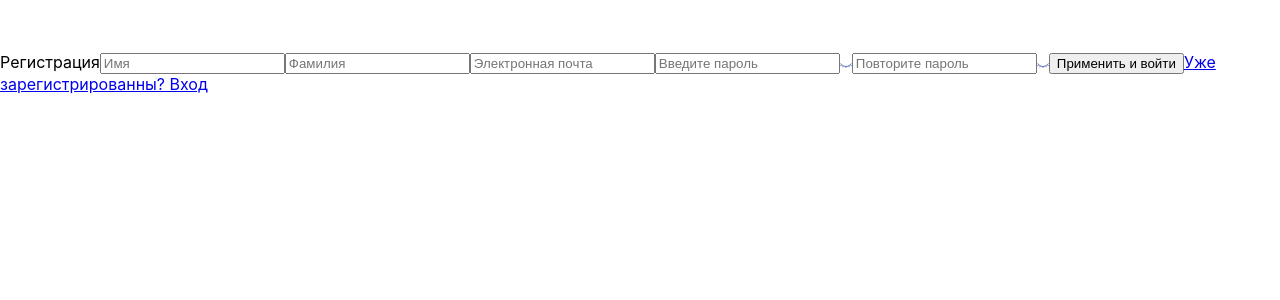
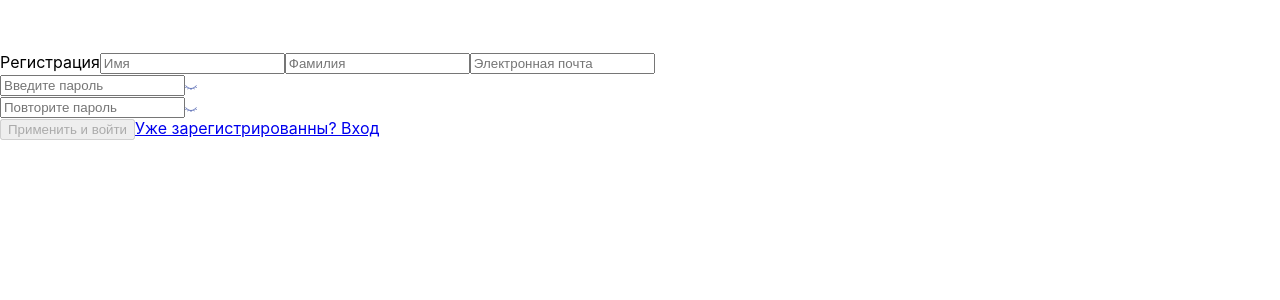
Before and after one commit to TenishevIlya/typescript-app, a React (Create React App) app: page /registration in a window 1280 px wide. Shown: the top 300 px of the page. Built offline with nearby package versions, Linux system fonts and the light colour scheme; what typestyle would draw is missing.

Commit message:
added simple validations for login and registration

```diff
--- a/src/App.tsx
+++ b/src/App.tsx
@@ -23,6 +23,8 @@ const client = new ApolloClient({
   }
 });
 
+localStorage.clear();
+
 // client.query({
 //   query: gql`
 //     query {
@@ -34,6 +36,8 @@ const client = new ApolloClient({
 //   `
 // });
 
+console.log(localStorage);
+
 interface IApp {}
 
 const App: React.FC<IApp> = () => {
@@ -42,13 +46,16 @@ const App: React.FC<IApp> = () => {
       <Provider store={store}>
         <BrowserRouter>
           <Switch>
+            {localStorage.length === 0 ? (
               <UnAuthorizedLayout>
                 <UnAuthorizedRoute path="/" />
                 <UnAuthorizedRoute path="/registration" />
               </UnAuthorizedLayout>
+            ) : (
               <AuthorizedLayout>
                 <AuthorizedRoute path="/profile" />
               </AuthorizedLayout>
+            )}
           </Switch>
         </BrowserRouter>
       </Provider>
--- a/src/components/ButtonComponent/Button.tsx
+++ b/src/components/ButtonComponent/Button.tsx
@@ -12,7 +12,11 @@ const Button: React.FC<IButton> = props => {
   const { commonStyles, bigBtn } = ButtonStyles;
   const btnStyles = classNames(commonStyles, bigBtn);
 
-  return <button className={btnStyles}>{props.title}</button>;
+  return (
+    <button disabled className={btnStyles}>
+      {props.title}
+    </button>
+  );
 };
 
 export default Button;
--- a/src/components/InputComponent/Input.style.ts
+++ b/src/components/InputComponent/Input.style.ts
@@ -1,7 +1,7 @@
 import { style } from "typestyle";
 
 const InputStyles = {
-  InputField: style({
+  InputFieldStyle: style({
     background: "#FFFFFF",
     border: "1px solid #D6DCE9",
     boxSizing: "border-box",
@@ -41,7 +41,7 @@ const InputStyles = {
   }),
   InputTextLabel: style({
     display: "block",
-    height: "55px"
+    height: "52px"
   })
 };
 
--- a/src/components/InputComponent/Input.tsx
+++ b/src/components/InputComponent/Input.tsx
@@ -16,72 +16,59 @@ import classNames from "classnames";
 
 const Input: React.FC<IInputProps> = props => {
   const [visibility, setVisibility] = useState(false);
-  const [value, setValue] = useState("");
 
   const {
-    InputField,
     InputPasswordLabel,
     InputErrorField,
     InputErrorMessage,
     InputTextLabel
   } = InputStyles;
 
-  const ErrorInputStyle = classNames(InputField, InputErrorField); // in order to have string values
-  const InputStyle = classNames(InputField); // in order to have string values
-
   const {
     input,
-    meta: { error, invalid }
+    meta: { error, invalid, touched },
+    className
   } = props;
 
-  const currentClass = invalid ? ErrorInputStyle : InputStyle;
+  const ErrorInputStyle = classNames(className, InputErrorField); // in order to have string values
+  const InputStyle = classNames(className); // in order to have string values
+
+  const currentClass = touched & invalid ? ErrorInputStyle : InputStyle;
 
   if (props.type === "password") {
-    if (visibility) {
-      return (
-        <label className={InputPasswordLabel}>
+    return (
+      <label className={InputTextLabel}>
+        <div className={InputPasswordLabel}>
           <input
-            type="text"
+            type={visibility ? "text" : "password"}
             placeholder={props.placeholder}
-            className={InputField}
             {...input}
+            className={`${currentClass}`}
           />
-          <img
-            src={VisibleEye}
+          <img // think about component
+            src={visibility ? VisibleEye : InVisibleEye}
             className={HideOrShowStyles}
             onClick={() => setVisibility(!visibility)}
           />
-        </label>
-      );
-    } else {
-      return (
-        <label className={InputPasswordLabel}>
-          <input
-            type="password"
-            placeholder={props.placeholder}
-            className={InputField}
-            {...input}
-          />
-          <img
-            src={InVisibleEye}
-            className={HideOrShowStyles}
-            onClick={() => setVisibility(!visibility)}
-          />
-        </label>
-      );
-    }
+        </div>
+        {touched & invalid ? (
+          <span className={InputErrorMessage}>{error}</span>
+        ) : null}
+      </label>
+    );
   }
 
   return (
     <label className={InputTextLabel}>
       <input
-        onChange={() => console.log(input.value)}
         type={props.type}
         placeholder={props.placeholder}
         {...input}
         className={`${currentClass}`}
       />
-      {invalid ? <span className={InputErrorMessage}>{error}</span> : null}
+      {touched & invalid ? (
+        <span className={InputErrorMessage}>{error}</span>
+      ) : null}
     </label>
   );
 };
@@ -93,7 +80,7 @@ interface IInputField extends Partial<WrappedFieldProps> {
 }
 
 const InputField: React.FC<IInputField & BaseFieldProps> = props => {
-  return <Field name="field" component={Input} {...props} />;
+  return <Field name={props.name} component={Input} {...props} />;
 };
 
 export default InputField;
--- a/src/containers/LogIn/LogIn.tsx
+++ b/src/containers/LogIn/LogIn.tsx
@@ -2,6 +2,7 @@ import React, { useState, Fragment } from "react";
 import { Dispatch } from "redux";
 import { MapStateToProps, MapDispatchToProps, connect } from "react-redux";
 import { reduxForm } from "redux-form";
+import classNames from "classnames";
 
 /* Components */
 import InputField from "../../components/InputComponent/Input";
@@ -20,25 +21,39 @@ import store from "../../store/index.store";
 import { CHANGE_INPUT, CLICK_BTN } from "../../store/actions/actions";
 
 /* Validators */
-import formLenght from "../../validators/validators";
+import { inputLength, isEmailCorrect } from "../../validators/validators";
 
+/* Apollo */
 import { withMutation } from "@apollo/react-hoc";
 import loginMutation from "../../mutations/loginMutation";
 
 const LogIn: React.FC<ILogInProps> = props => {
+  const { InputFieldStyle } = InputStyles;
+  const validateInputLength = inputLength(7);
+
+  //const [logIn, { data }] = withMutation(loginMutation);
+
+  console.log(store.getState().form);
+
   return (
-    <form>
+    <form
+      onSubmit={e => {
+        e.preventDefault();
+      }}
+    >
       <InputField
         name="loginField"
         placeholder="Электронная почта"
         type="text"
-        validate={[formLenght]}
+        className={InputFieldStyle}
+        validate={[isEmailCorrect]}
       />
       <InputField
         name="passwordField"
         placeholder="Пароль"
         type="password"
-        validate={[formLenght]}
+        className={InputFieldStyle}
+        validate={[validateInputLength]}
       />
       <Button title="Войти в систему" />
       <Link className={LinkStyles} to="/registration">
@@ -50,7 +65,6 @@ const LogIn: React.FC<ILogInProps> = props => {
 
 const connectedForm = reduxForm({
   form: "q"
-  //validate: formLength
 })(LogIn);
 
 const mapStateToProps = (state: any) => {
--- a/src/containers/Registrate/Registrate.tsx
+++ b/src/containers/Registrate/Registrate.tsx
@@ -2,7 +2,7 @@ import React from "react";
 import classNames from "classnames";
 
 /* Components */
-import Input from "../../components/InputComponent/Input";
+import InputField from "../../components/InputComponent/Input";
 import Button from "../../components/ButtonComponent/Button";
 import Header from "../../components/HeaderComponent/Header";
 import { Link } from "react-router-dom";
@@ -13,7 +13,7 @@ import LinkStyles from "../LogIn/LogIn.style";
 import HeaderStyles from "../../components/HeaderComponent/Header.style";
 
 /* Validators */
-import formLength from "../../validators/validators";
+import { inputLength, isEmailCorrect } from "../../validators/validators";
 
 /* Interfaces */
 import IRegistrateProps from "./Registrate.inteface";
@@ -21,31 +21,47 @@ import { reduxForm } from "redux-form";
 
 const Registrate: React.FC<IRegistrateProps> = props => {
   const { common, registrateHeader } = HeaderStyles;
+  const { InputFieldStyle } = InputStyles;
   const CurrentHeaderStyle = classNames(common, registrateHeader);
+  const validateInputLength = inputLength(7);
+
   return (
     <form>
       <Header title="Регистрация" className={CurrentHeaderStyle} />
-      <Input
+      <InputField
         name="firstNameInput"
         placeholder="Имя"
         type="text"
-        validate={[formLength]}
+        className={InputFieldStyle}
+        validate={[validateInputLength]}
       />
-      <Input name="secondNameInput" placeholder="Фамилия" type="text" />
-      <Input
+      <InputField
+        name="secondNameInput"
+        className={InputFieldStyle}
+        placeholder="Фамилия"
+        type="text"
+        validate={[validateInputLength]}
+      />
+      <InputField
+        className={InputFieldStyle}
         name="registrateEmail"
         placeholder="Электронная почта"
         type="text"
+        validate={[isEmailCorrect]}
       />
-      <Input
+      <InputField
+        className={InputFieldStyle}
         name="registratePassword"
         placeholder="Введите пароль"
         type="password"
+        validate={[validateInputLength]}
       />
-      <Input
+      <InputField
+        className={InputFieldStyle}
         name="registratePasswordAgain"
         placeholder="Повторите пароль"
         type="password"
+        validate={[validateInputLength]}
       />
       <Button title="Применить и войти" />
       <Link to="/" className={LinkStyles}>
--- a/src/containers/SidebarComponent/Sidebar.interface.ts
+++ b/src/containers/SidebarComponent/Sidebar.interface.ts
@@ -1,5 +1,5 @@
-interface ISidebarProps {
-  action?(): any;
+interface ISidebarState {
+  action?(): void;
 }
 
-export default ISidebarProps;
+export default ISidebarState;
--- a/src/containers/SidebarComponent/Sidebar.tsx
+++ b/src/containers/SidebarComponent/Sidebar.tsx
@@ -13,9 +13,9 @@ import ProfileLayoutStyles from "../../layouts/Profile/Profile.style";
 import MenuHeaderStyles from "../../components/MenuHeader/MenuHeader.style";
 
 /* Interfaces */
-import ISidebarProps from "../SidebarComponent/Sidebar.interface";
+import ISidebarState from "../SidebarComponent/Sidebar.interface";
 
-const Sidebar: React.FC<ISidebarProps> = props => {
+const Sidebar: React.FC<ISidebarState> = props => {
   const { common, unUsePart, menuPart } = SidebarStyles;
   const { headerSideMenuTitle, headerMenuTitle } = ProfileLayoutStyles;
   const { sidebarMenuHeader } = MenuHeaderStyles;
--- a/src/store/index.store.ts
+++ b/src/store/index.store.ts
@@ -1,11 +1,9 @@
 import { createStore } from "redux";
 import { combineReducers } from "redux";
-import { getReducer } from "./index.reducer";
 import { reducer as FormReaducer } from "redux-form";
 import { composeWithDevTools } from "redux-devtools-extension";
 
 const reducer = combineReducers({
-  //get: getReducer,
   form: FormReaducer
 });
 
--- a/src/validators/validators.ts
+++ b/src/validators/validators.ts
@@ -1,12 +1,25 @@
 const errors: any = {};
 
-const formLenght = (value: string) => {
-  if (value?.length < 5) {
-    errors.validFormLength = "Not enough field length";
-    return errors.validFormLength;
+export const isEmailCorrect = (value: string) => {
+  if (
+    value?.match(/^[0-9a-z-\.]+\@[0-9a-z-]{2,}\.[a-z]{2,}$/i) &&
+    value.length !== 0
+  ) {
+    return null;
   } else {
-    return null;
+    return "Неправильный формат электронной почты";
   }
 };
 
-export default formLenght;
+export const inputLength = (len: number) => (value: string) => {
+  return value?.length < len
+    ? `Поле должно содержать ${len} и более символов`
+    : null;
+  // if (value?.length < len) {
+  //   return `Поле должно содержать ${len} и более символов`;
+  // } else {
+  //   return null;
+  // }
+};
+
+//export default formLenght;
```
Also changed, not shown: src/mutations/mutation.type.ts (added, +16 -0 lines). Lines whose indentation alone changed are shown as unchanged.
